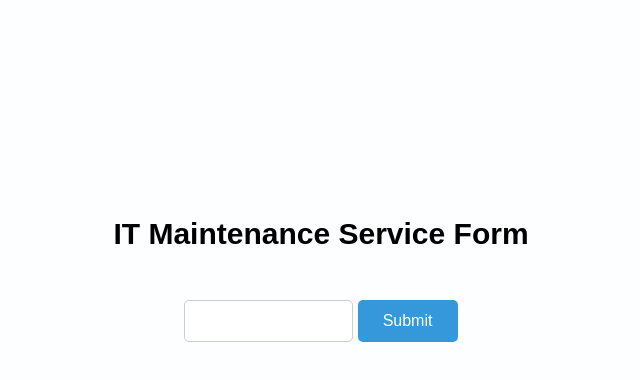
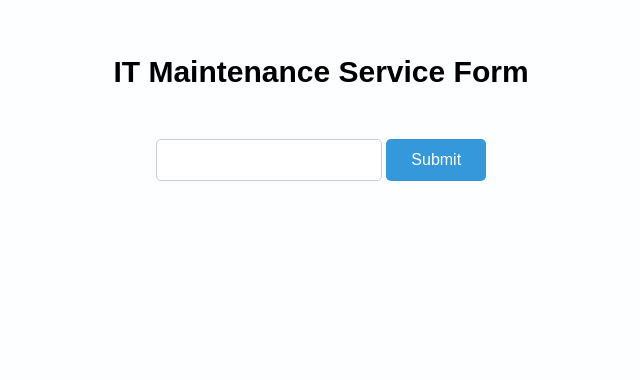
Before and after one commit to nzhahzkri/IT-Maintenance, a plain HTML site: page index.html in a window 1280 px wide. Shown: the part 128-508 px from the top of the page, without its empty margins (319-959 px from the left). Drawn offline with Linux system fonts and the light colour scheme.

Commit message:
Update index.html

```diff
--- a/index.html
+++ b/index.html
@@ -6,16 +6,10 @@
     <title>Technofit IT Maintenance</title>
     <style>
         body {
-    font-family: Arial, sans-serif;
-    text-align: center;
-    padding: 0;  /* Removed padding */
-    margin: 0;   /* Removed margin */
-    height: 100vh;  /* Full viewport height */
-    background-color: #fcfeff;
-    display: flex;   /* Added Flexbox */
-    justify-content: center;  /* Centers content horizontally */
-    align-items: center;      /* Centers content vertically */
-    flex-direction: column;   /* Ensures content is stacked vertically */
+            font-family: Arial, sans-serif;
+            text-align: center;
+            padding: 150px;
+            background-color: #fcfeff;
         }
 
         h2 {
@@ -81,7 +75,6 @@
         @media screen and (max-width: 600px) {
             body {
                 padding: 50px; /* Adjust padding for small screens */
-                padding-top: 70px;
             }
 
             h2 {
```
